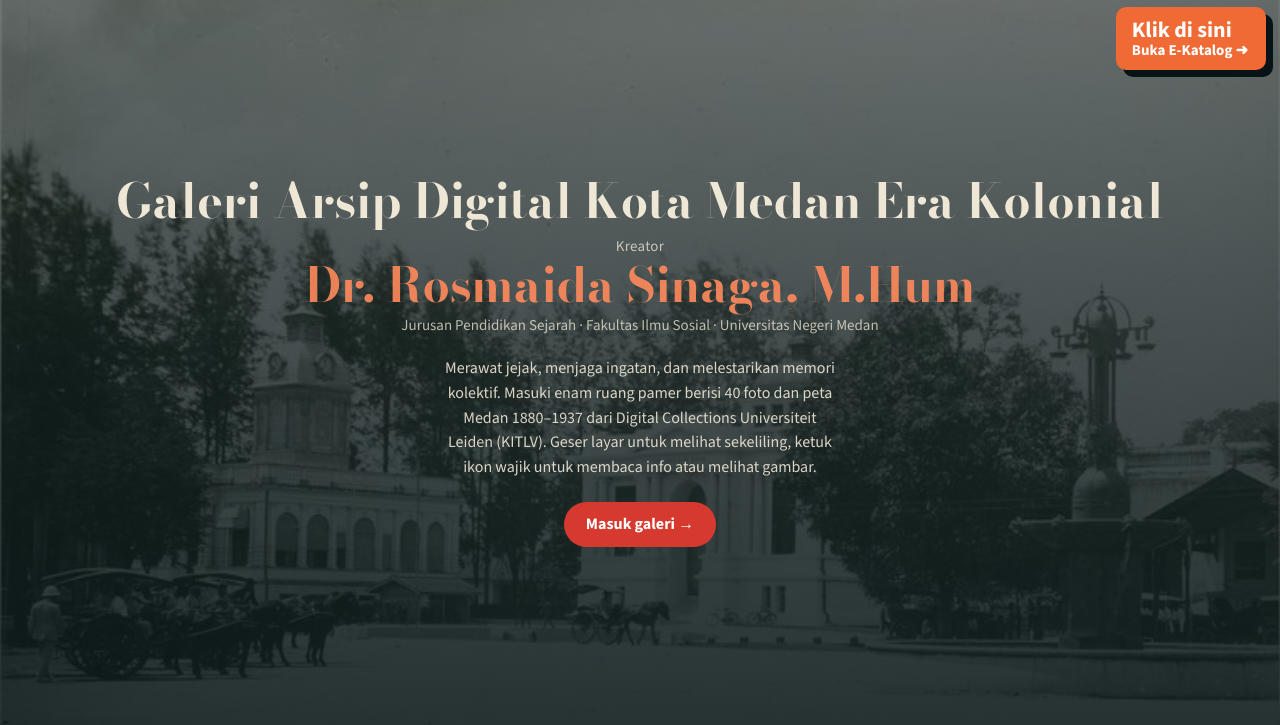
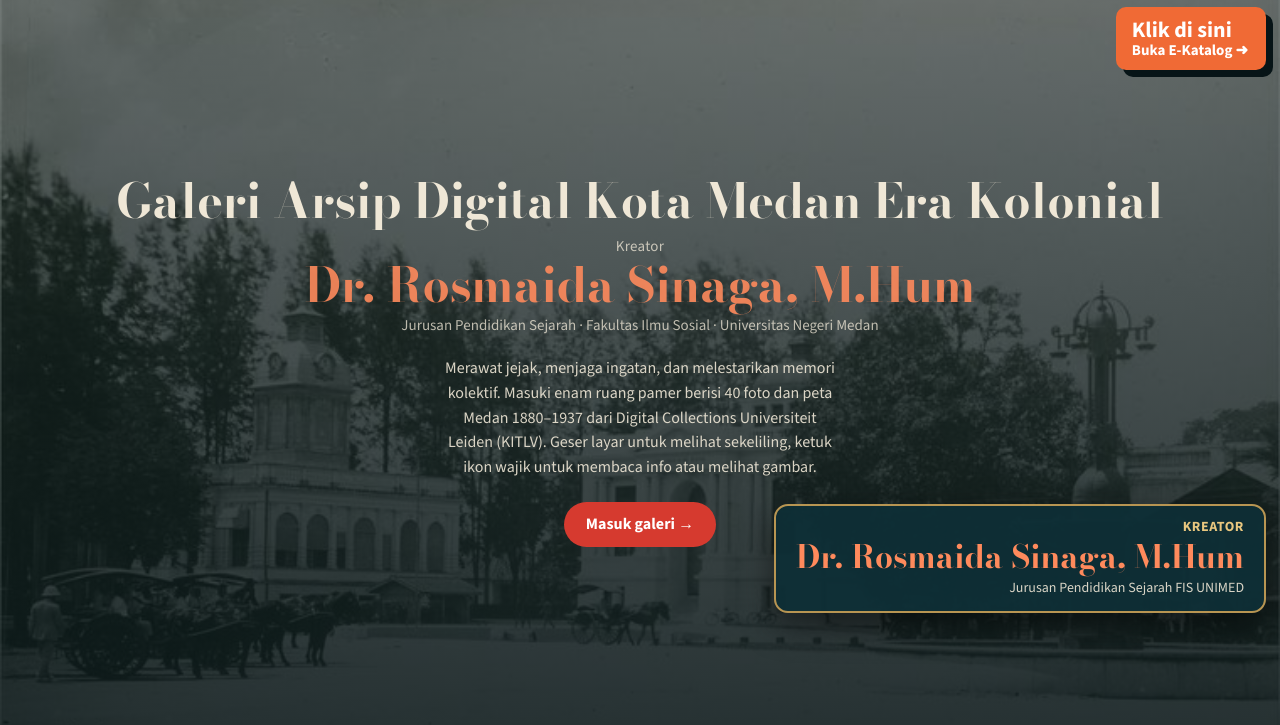
Before and after one commit to rosmaida-sinaga/galeri-arsip-kota-medan, a plain HTML site: page index.html in a window 1280 px wide. Shown: the part 75-800 px from the top of the page. Drawn offline with nearby package versions, Linux system fonts and the light colour scheme.

Commit message:
Lencana kreator mengambang di kanan bawah
Co-Authored-By: Claude Opus 5.5 <noreply@anthropic.com>
Claude-Session: https://claude.ai/code/session_01GdNqp5wxLsFh2VXQN49Yim

```diff
--- a/index.html
+++ b/index.html
@@ -65,6 +65,12 @@ button,select,input{font:inherit;font-size:16px}
 .ibx .acts{justify-content:center;margin-top:8px}
 .ibx .btn.ghost{color:#1c3f7a}
 .cap{display:none}
+.kreator{position:fixed;right:14px;bottom:112px;z-index:90;background:rgba(14,47,54,.95);color:#efe7d6;border:2px solid #b89552;border-radius:14px;padding:10px 20px 12px;box-shadow:0 12px 32px rgba(0,0,0,.5);text-align:right;pointer-events:none}
+.kreator small{display:block;font-size:14px;font-weight:700;color:#e9c77f;letter-spacing:.04em}
+.kreator b{display:block;font:700 clamp(22px,2.6vw,32px)/1.12 "Bodoni Moda",serif;color:#ff8a5c;white-space:nowrap;margin:2px 0}
+.kreator span{display:block;font-size:14px;opacity:.9}
+.side{padding-bottom:150px!important}
+
 .stage.drag{cursor:grabbing}
 .cam{position:absolute;inset:0;transform-style:preserve-3d;pointer-events:none}
 .room{position:absolute;left:50%;top:50%;width:0;height:0;transform-style:preserve-3d}
@@ -161,7 +167,7 @@ footer{background:#071417;color:#a6b0ac;font-size:14px;padding:22px max(5vw,16px
 .lb.solo{grid-template-columns:1fr;grid-template-rows:minmax(0,1fr)}.lb.solo .view img{max-height:calc(100vh - 60px)}.lb.solo .side{display:none}
 .lb.solo .cap{display:block;position:absolute;left:0;right:0;bottom:0;padding:12px 16px;background:rgba(0,0,0,.65);font-size:15px;z-index:1}
 .lb.solo .vt{bottom:60px}
-@media(max-width:600px){.nav{padding:8px 12px}.brand small.who{font-size:13px}.nav nav a{padding:8px 10px}.stage{height:calc(100svh - 108px);min-height:460px}.credit{display:none}.ovb svg{width:40px;height:40px}.ovb small{font-size:13px}.cta{padding:8px 12px;font-size:13px}.cta b{font-size:17px}.ovb{max-width:58%}.hud.tr{top:92px}.scene{width:120px}.scene img{height:70px}.hud.mid{bottom:100px}.hint,.hud.tl{display:none}.grid{grid-template-columns:repeat(auto-fill,minmax(160px,1fr));gap:12px}.cb h3{font-size:17px}.side{padding:18px}}
+@media(max-width:600px){.kreator{right:8px;bottom:96px;padding:7px 12px 9px;border-radius:10px}.kreator b{font-size:20px}.kreator small{font-size:12px}.kreator span{display:none}.nav{padding:8px 12px}.brand small.who{font-size:13px}.nav nav a{padding:8px 10px}.stage{height:calc(100svh - 108px);min-height:460px}.credit{display:none}.ovb svg{width:40px;height:40px}.ovb small{font-size:13px}.cta{padding:8px 12px;font-size:13px}.cta b{font-size:17px}.ovb{max-width:58%}.hud.tr{top:92px}.scene{width:120px}.scene img{height:70px}.hud.mid{bottom:168px}.hint,.hud.tl{display:none}.grid{grid-template-columns:repeat(auto-fill,minmax(160px,1fr));gap:12px}.cb h3{font-size:17px}.side{padding:18px}}
 @media(prefers-reduced-motion:reduce){*{animation:none!important;scroll-behavior:auto!important}.card{transition:none}}
 </style>
 </head>
@@ -183,7 +189,6 @@ footer{background:#071417;color:#a6b0ac;font-size:14px;padding:22px max(5vw,16px
       <div><small>Galeri Virtual · Pendidikan Sejarah</small><b>Arsip Kota Medan<br>Era Kolonial</b></div>
     </div>
     <button class="cta" id="cta"><b>Klik di sini</b>Buka E-Katalog ➜</button>
-    <div class="credit"><span>Kreator</span><b>Dr. Rosmaida Sinaga, M.Hum</b><span>Merawat Jejak, Menjaga Ingatan</span><span>Jurusan Pendidikan Sejarah FIS UNIMED · 2026</span></div>
     <div class="hud tl" style="top:auto;bottom:122px;left:16px"><b id="rname">Ruang</b><span id="rpos">Ruang 1 dari 6</span></div>
     <div class="hud tr">
       <button class="ib on" id="auto" title="Putar otomatis" aria-label="Putar otomatis" aria-pressed="true">⟳</button>
@@ -258,6 +263,7 @@ footer{background:#071417;color:#a6b0ac;font-size:14px;padding:22px max(5vw,16px
 </div>
 <div class="im" id="im" role="dialog" aria-modal="true" aria-labelledby="imT"><div class="ibx" id="ibx"></div></div>
 <div class="toast" id="toast"></div>
+<aside class="kreator" aria-label="Kreator galeri"><small>KREATOR</small><b>Dr. Rosmaida Sinaga, M.Hum</b><span>Jurusan Pendidikan Sejarah FIS UNIMED</span></aside>
 
 <script>
 {
```
